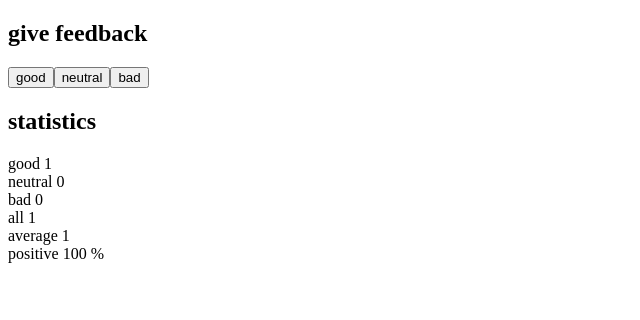
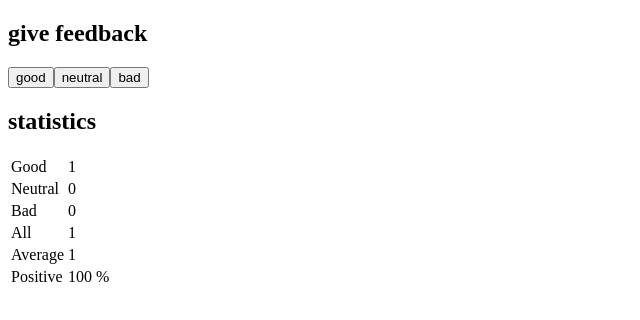
Before and after one commit to ElenaCoder/FullStackOpen, a React (Vite) app in the folder part1/unicafe/: page / in a window 1280 px wide. Both pictures are taken after a click on the button "good". Shown: the top 320 px of the page, without its empty margins (0-640 px from the left). Built offline with nearby package versions, Linux system fonts and the light colour scheme.

Commit message:
refactor: add part1 unicafe step6 implementation

```diff
--- a/part1/unicafe/src/Statistics.jsx
+++ b/part1/unicafe/src/Statistics.jsx
@@ -4,25 +4,31 @@ const Statistics = ({ good, neutral, bad }) => {
     const total = good + neutral + bad;
 
     if (total === 0) {
-      return <div><i>No feedback given</i></div>;
+        return (
+            <div>
+                <i>No feedback given</i>
+            </div>
+        );
     }
 
     const average = (good - bad) / total;
     const positive = (good / total) * 100;
 
     return (
-      <div>
-        <h2>statistics</h2>
-        <StatisticsLine text="good" value ={good} />
-        <StatisticsLine text="neutral" value ={neutral} />
-        <StatisticsLine text="bad" value ={bad} />
-
-        <StatisticsLine text="all" value ={total} />
-        <StatisticsLine text="average" value ={average} />
-        <StatisticsLine text="positive" value ={`${positive} %`} />
-
-      </div>
+        <div>
+            <h2>statistics</h2>
+            <table>
+                <tbody>
+                    <StatisticsLine text='Good' value={good} />
+                    <StatisticsLine text='Neutral' value={neutral} />
+                    <StatisticsLine text='Bad' value={bad} />
+                    <StatisticsLine text='All' value={total} />
+                    <StatisticsLine text='Average' value={average} />
+                    <StatisticsLine text='Positive' value={`${positive} %`} />
+                </tbody>
+            </table>
+        </div>
     );
-  };
+};
 
 export default Statistics;
--- a/part1/unicafe/src/StatisticsLine.jsx
+++ b/part1/unicafe/src/StatisticsLine.jsx
@@ -1,9 +1,10 @@
 const StatisticsLine = ({ text, value }) => {
     return (
-      <div>
-        <div>{text} {value}</div>
-      </div>
+        <tr>
+            <td>{text}</td>
+            <td>{value}</td>
+        </tr>
     );
-  };
+};
 
 export default StatisticsLine;
```
